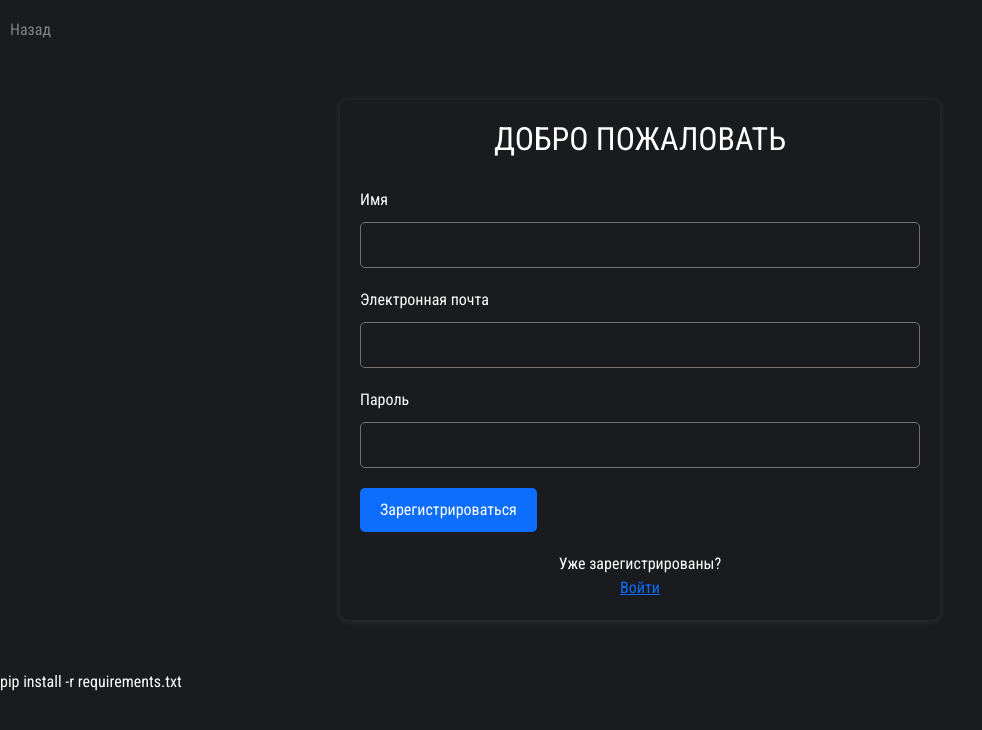
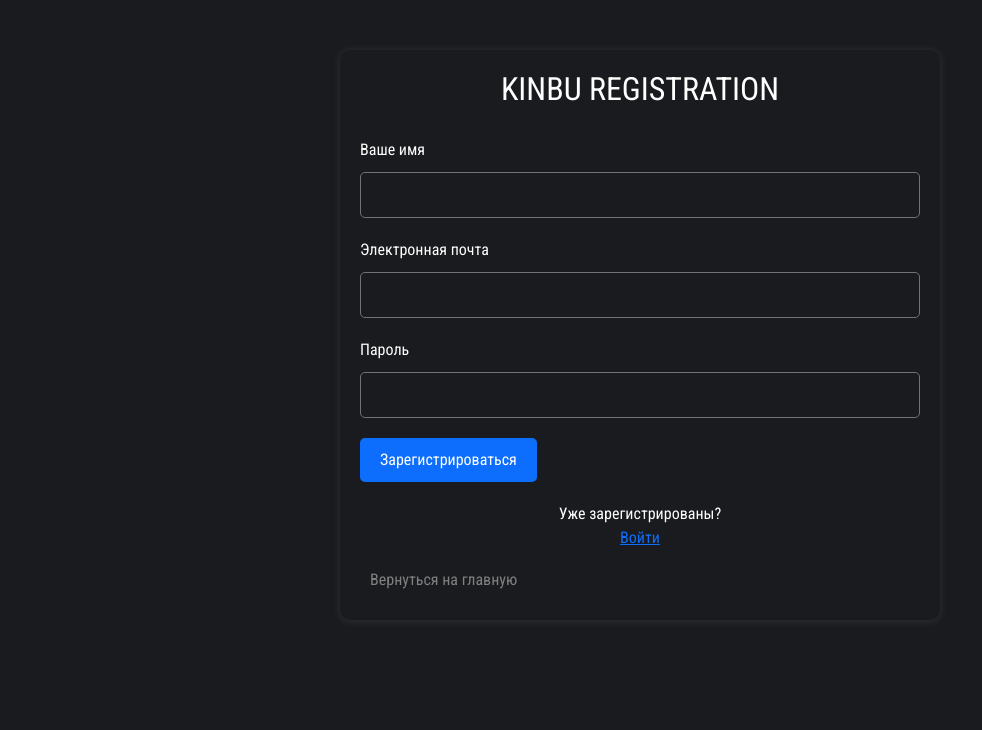
Before and after one commit to Skilly0o/KinoBudka, a Flask app: page /register in a window 1280 px wide. Shown: the top 730 px of the page, without its empty margins (0-982 px from the left). Run offline with Flask 3, Linux system fonts and the light colour scheme; parts of the project's set-up code (start-up, migrations or seed data) failed here and were passed over.

Commit message:
исправил баги

```diff
--- a/main.py
+++ b/main.py
@@ -41,12 +41,14 @@ def load_user(user_id):  # функция загрузки пользовате
 
 
 @app.route('/set_session/<value>')
+@login_required
 def set_session(value):
     session['value'] = value
     return 'Значение переменной value сохранено в сессии.'
 
 
 @app.route('/get_session')
+@login_required
 def get_session():
     value = session.get('value', 'Not set')
     return 'Значение переменной value в сессии: {}'.format(escape(value))
@@ -276,7 +278,6 @@ def room(nameroom):  # room page для фильмов и видео с ютуб
 @socketio.on("message")
 def message(data):
     room = session.get("room")
-    print(session)
     if room not in rooms:
         return
 
@@ -286,7 +287,6 @@ def message(data):
     }
     send(content, to=room)
     rooms[room]["messages"].append(content)
-    print(f"{session.get('name')} said: {data['data']}")
 
 
 @socketio.on('play_video')
@@ -295,7 +295,6 @@ def on_play_video():
     name = session.get("name")
     if room not in rooms:
         return
-    print('Ролик запущен')
     emit('play_video', broadcast=False, to=room)
 
 
@@ -305,7 +304,6 @@ def on_stop_video():
     name = session.get("name")
     if room not in rooms:
         return
-    print('Ролик остановлен')
     emit('pause_video', broadcast=False, to=room)
 
 
--- a/templates/reg.html
+++ b/templates/reg.html
@@ -6,13 +6,10 @@
     <title>Регистрация</title>
   </head>
   <body>
-  <nav class="d-inline-flex mt-2 mt-md-0 ms-md-auto">
-        <a class="me-3 py-2 link-body-emphasis text-decoration-none back-button" href="/">Назад</a>
-    </nav>
     <div class="container">
-      <h2>Добро пожаловать</h2>
+      <h2>KinBu registration</h2>
       <form method="post" action="#">
-        <label>Имя</label>
+        <label>Ваше имя</label>
         <input type="text" id="name" name="name" maxlength="14" required>
         <label>Электронная почта</label>
         <input type="email" id="email" name="email" required>
@@ -24,8 +21,9 @@
           Уже зарегистрированы?<br>
           <a class="text-primary" href="/login">Войти</a>
       </div>
+      <nav class="d-inline-flex mt-2 mt-md-0 ms-md-auto">
+        <a class="me-3 py-2 link-body-emphasis text-decoration-none back-button" href="/">Вернуться на главную</a>
+    </nav>
     </div>
   </body>
 </html>
-
-pip install -r requirements.txt
```
Also changed, not shown: templates/login.html (+5 -5 lines).
